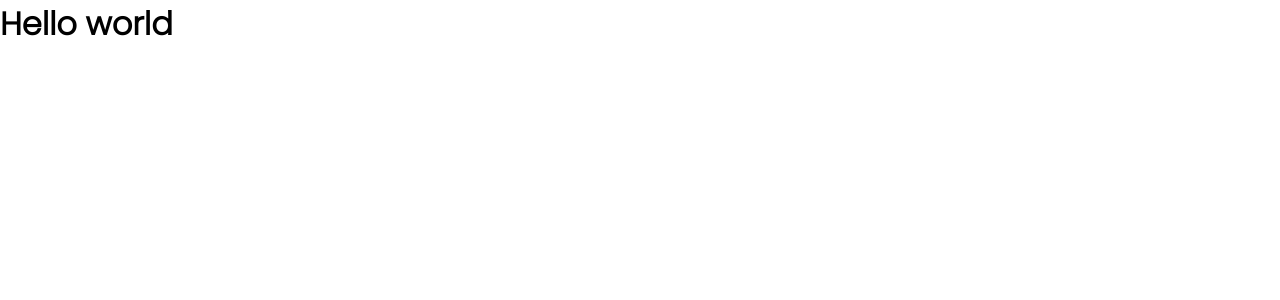
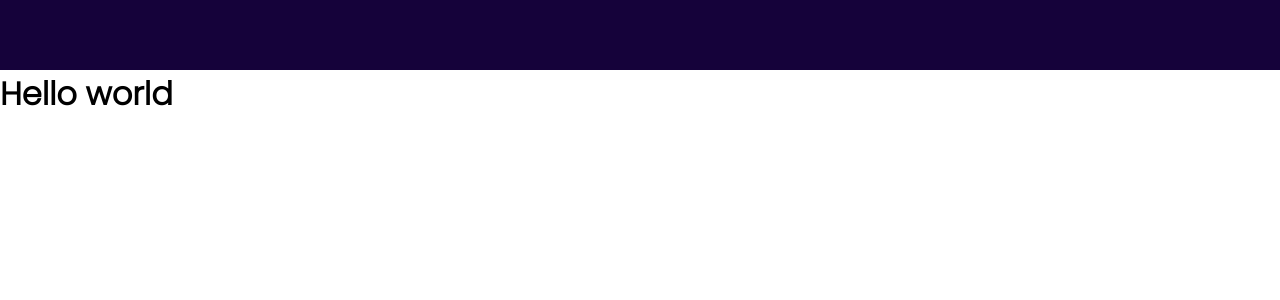
Before and after one commit to AlexisAlegria/react-portfolio, a React (Create React App) app: page / in a window 1280 px wide. Shown: the top 300 px of the page. Built offline with nearby package versions, Linux system fonts and the light colour scheme.

Commit message:
first commit

```diff
--- a/src/App.js
+++ b/src/App.js
@@ -1,8 +1,23 @@
+import Contact from "./components/contact/Contact";
+import Intro from "./components/intro/Intro";
+import Portfolio from "./components/portfolio/Portfolio";
+import Testimonials from "./components/testimonials/Testimonials";
+import Topbar from "./components/topbar/Topbar";
+import Works from "./components/works/Works";
 
 function App() {
   return (
     <div className="app">
-      <h1>Hello world</h1>
+      <Topbar />
+      <div className="sections">
+        <h1>Hello world</h1>
+        <Intro />
+        <Portfolio />
+        <Works />
+        <Testimonials />
+        <Contact />
+
+      </div>
     </div>
   );
 }
```
